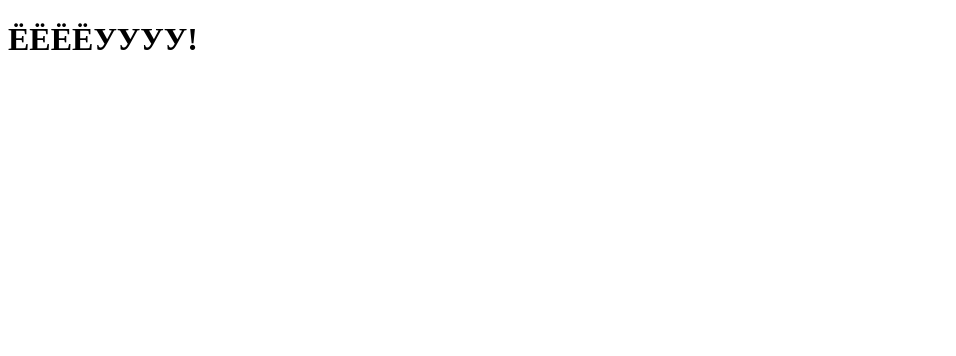
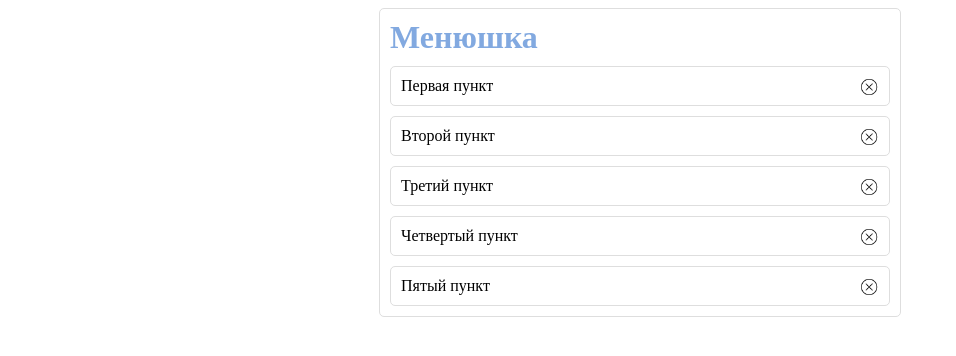
Before and after one commit to AnjeiHolub/project_1, a website: page index.html in a window 1280 px wide. Shown: the whole page, without its empty margins (0-956 px from the left). Drawn offline with Linux system fonts and the light colour scheme.

Commit message:
next commit

```diff
--- /dev/null
+++ b/blocks/menu/menu.css
@@ -0,0 +1,35 @@
+.menu {
+  height: 100%;
+  width: 500px;
+  background-color: #fff;
+  border: 1px solid #dedede;
+  margin: 0 auto;
+  padding: 10px;
+  border-radius: 5px;
+  transition: height 5s ease-out 0s;
+}
+
+.menu__title {
+  color: #82a9e0;
+  margin: 0;
+}
+
+.menu__list {
+  list-style: none;
+  margin-top: 10px;
+  border: 1px solid #dedede;
+  padding: 10px;
+  border-radius: 5px;
+
+}
+
+
+.menu__closeList {
+  height: 20px;
+  width: 20px;
+  display: block;
+  float: right;
+  background-image: url(../menu/img/close.png);
+  background-size: cover;
+  cursor: pointer;
+}
--- /dev/null
+++ b/blocks/menu/menu.js
@@ -0,0 +1,35 @@
+(function () {
+  'use strict';
+
+  class Menu {
+    constructor ({elem}) {
+      this._elem = elem;
+      this._onClick = this._onClick.bind(this);
+      this._eventInit();
+    }
+
+    _eventInit () {
+    	this._elem.addEventListener('click', this._onClick);
+    }
+
+    _onClick (event) {
+    	let target = event.target;
+    	if (target.classList.contains('menu__closeList')) {
+        this._onCloseClick(target);
+      };
+    }
+
+    _onCloseClick (target) {
+      while (target !== this) {
+        if (target.classList.contains('menu__list')) break;
+        target = target.parentNode;
+      }
+      if (!target.classList.contains('menu__list')) return;
+
+      target.parentNode.removeChild(target);
+
+    }
+  }
+
+  window.Menu = Menu; //export
+})();
--- a/index.html
+++ b/index.html
@@ -3,12 +3,35 @@
 <head>
 	<meta charset="UTF-8">
 	<title>Проект номер один</title>
-	<h1>ЁЁЁЁУУУУ!</h1>
+  <link rel="stylesheet" href="./blocks/menu/menu.css">
 </head>
 <body>
+  <ul class="menu">
+  	<h1 class="menu__title">Менюшка</h1>
+  	<li class="menu__list">
+      Первая пункт
+      <span class="menu__closeList"></span>
+    </li>
+  	<li class="menu__list">
+      Второй пункт
+      <span class="menu__closeList"></span>
+    </li>
+  	<li class="menu__list">
+      Третий пункт
+      <span class="menu__closeList"></span>
+    </li>
+  	<li class="menu__list">
+      Четвертый пункт
+      <span class="menu__closeList"></span>
+    </li>
+  	<li class="menu__list">
+      Пятый пункт
+      <span class="menu__closeList"></span>
+    </li>
+  </ul>
 
+  <script src="./blocks/menu/menu.js"></script>
+  <script src="main.js"></script>
 
-
-  <script src="main.js"></script>
 </body>
 </html>
--- a/main.js
+++ b/main.js
@@ -2,5 +2,10 @@
   'use strict';
 
 
-  alert('Привет!');
+  let Menu = window.Menu; //import
+
+  new Menu ({
+    elem: document.querySelector('.menu')
+  });
+
 })();
```
Also changed, not shown: blocks/menu/img/close.png (added).
